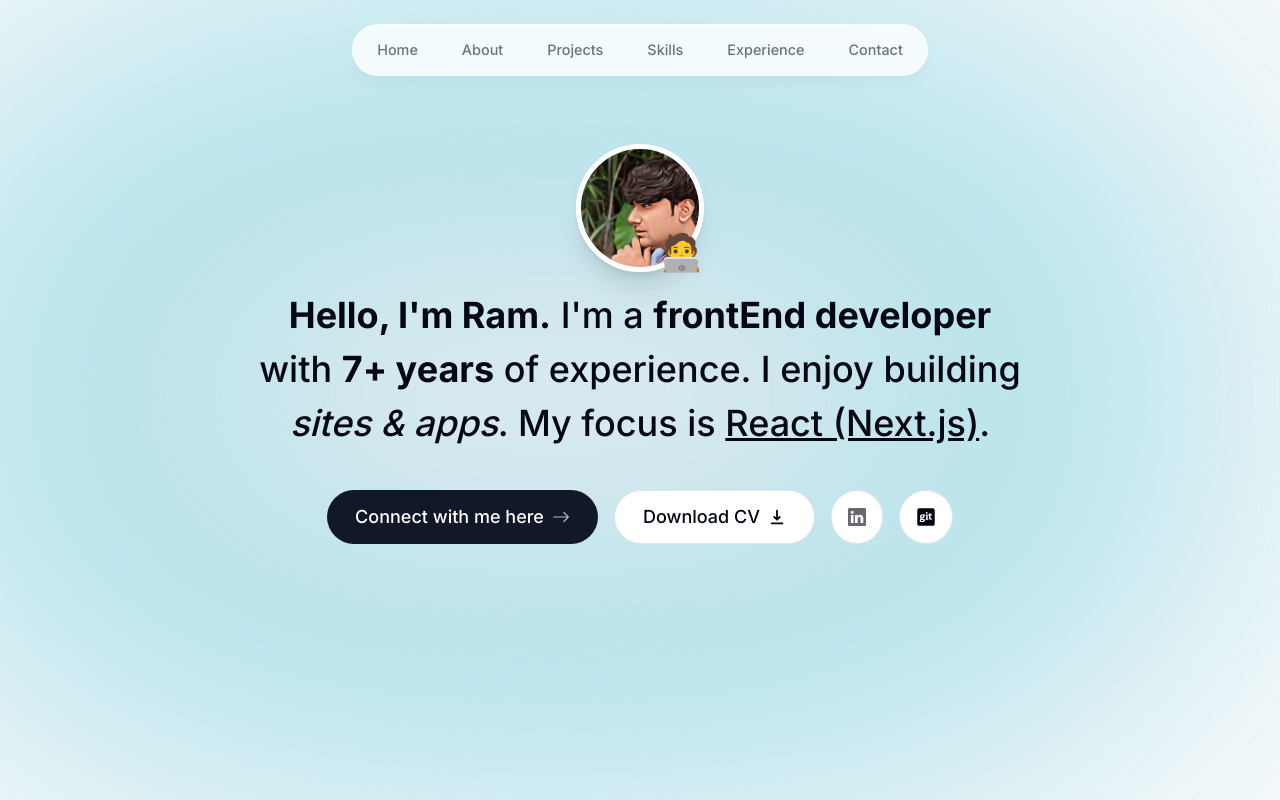
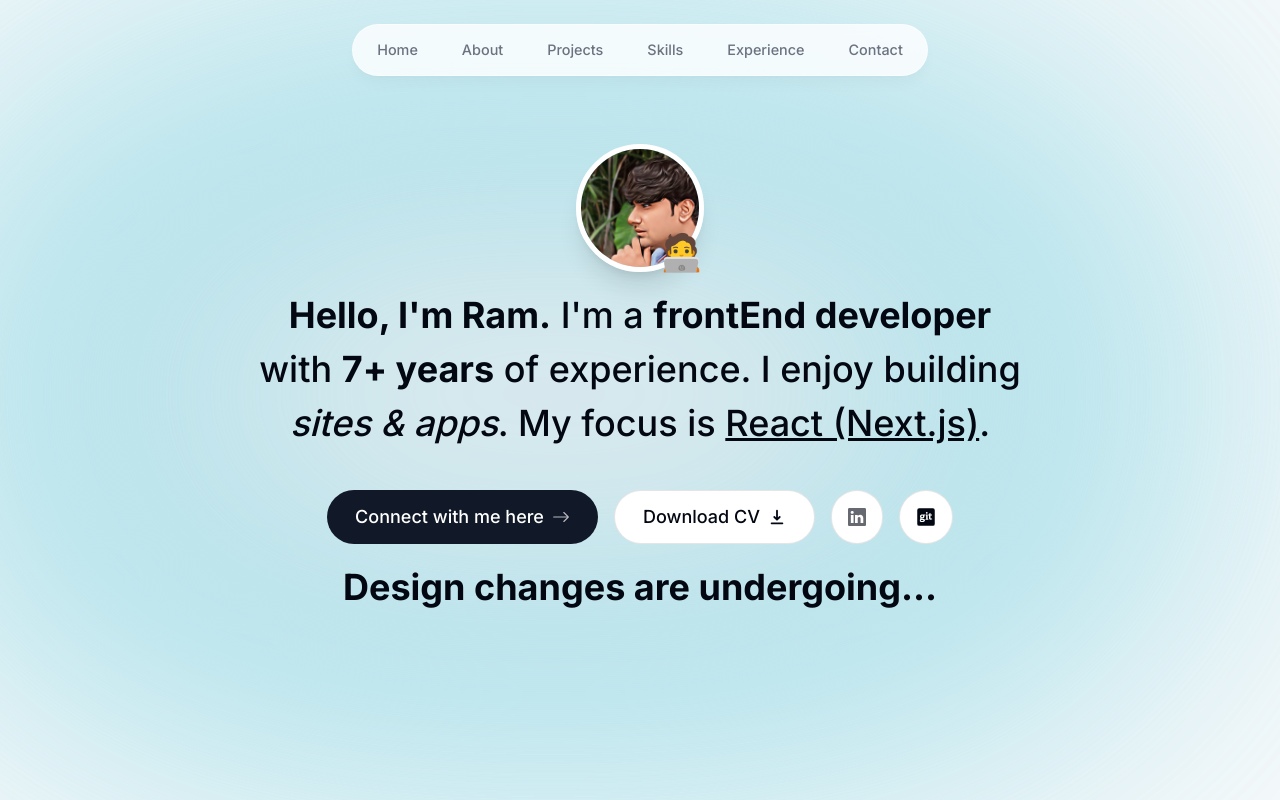
Before and after one commit to ramkole/portfolio, a Next.js app: page / in a window 1280 px wide. Built offline with nearby package versions, Linux system fonts and the light colour scheme.

Commit message:
upodated portfolio status

```diff
--- a/components/HeaderHero.tsx
+++ b/components/HeaderHero.tsx
@@ -103,6 +103,13 @@
           <FaGitSquare />
         </a>
       </motion.div>
+      <motion.h1
+        className="mb-10 mt-4 px-4 text-2xl font-medium !leading-[1.5] sm:text-4xl"
+        initial={{ opacity: 0, y: 100 }}
+        animate={{ opacity: 1, y: 0 }}
+      >
+        <span className="font-bold">Design changes are undergoing...</span>
+      </motion.h1>
     </section>
   );
 };
```
Also changed, not shown: 1 other file (tests, documents, lock files or other folders).
